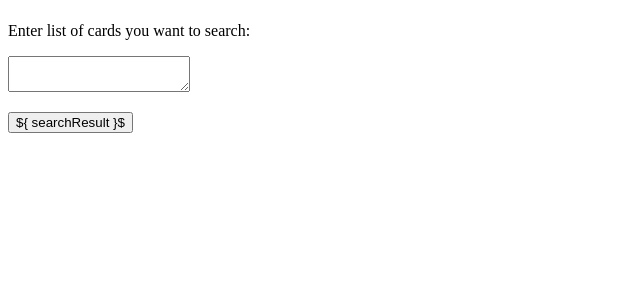
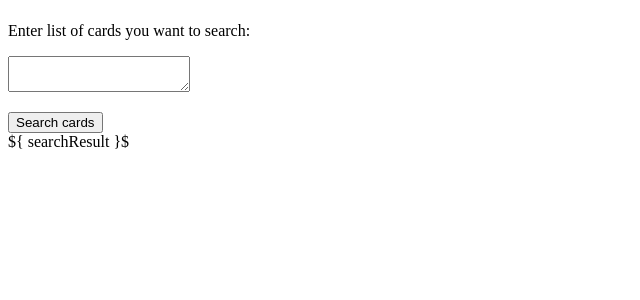
Before and after one commit to luxlunaris/MTGscrap, a Python web app: template app/templates/base/index.html in a window 1280 px wide. Shown: the part 58-358 px from the top of the page, without its empty margins (0-640 px from the left). Run offline with Jinja, Linux system fonts and the light colour scheme; the template is opened without the code that fills it, so the values that code supplies are empty.

Commit message:
JS features

```diff
--- a/app/static/js/main.js
+++ b/app/static/js/main.js
@@ -10,7 +10,7 @@ var search = new Vue({
 var form = new Vue({
     el: "#search-form",
     methods: {
-        getSearch: function (e) {
+        async getSearch: function (e) {
             const cards = this.$refs.cards.value;
             console.log("beginning of post")
             const response = await axios.post("/search", cards);
--- a/app/templates/base/index.html
+++ b/app/templates/base/index.html
@@ -3,7 +3,7 @@
 <form id="search-form">
     <p>Enter list of cards you want to search:</p>
     <p><textarea ref="cards" name="cards"></textarea></p>
-    <button @click.prevent="getFormValues()" value="Search cards">
+    <button @click.prevent="getFormValues()">Search cards</button>
 </form>
 <div id="search-result">
     ${ searchResult }$
```
